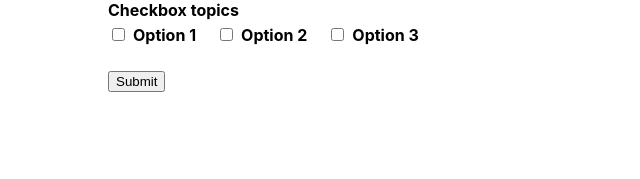
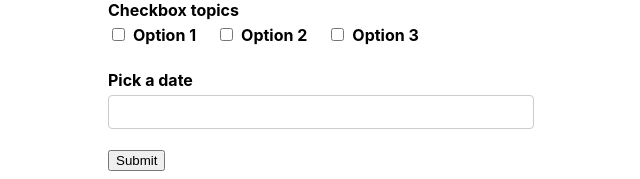
Before and after one commit to Shahrukh-elRed/codevolution-formik, a React (Create React App) app: page / in a window 1280 px wide. Shown: the part 286-465 px from the top of the page, without its empty margins (319-959 px from the left). Built offline with nearby package versions, Linux system fonts and the light colour scheme.

Commit message:
date picker

```diff
--- a/package.json
+++ b/package.json
@@ -8,6 +8,7 @@
     "@testing-library/user-event": "^13.5.0",
     "formik": "^2.4.6",
     "react": "^18.3.1",
+    "react-datepicker": "^7.3.0",
     "react-dom": "^18.3.1",
     "react-scripts": "5.0.1",
     "web-vitals": "^2.1.4",
--- /dev/null
+++ b/src/components/DatePicker.js
@@ -0,0 +1,33 @@
+import { ErrorMessage, Field } from "formik";
+import "react-datepicker/dist/react-datepicker.css";
+import DateView from "react-datepicker";
+import TextError from "./TextError";
+
+const DatePicker = ({ label, name, ...rest }) => {
+  return (
+    <div className="form-control">
+      <label htmlFor={name}>{label}</label>
+      <Field name={name}>
+        {({ form, field }) => {
+          const { setFieldValue } = form;
+          const { value } = field;
+          return (
+            <DateView
+              id={name}
+              {...field}
+              {...rest}
+              selected={value}
+              onChange={(val) =>
+                // setFieldValues(name, val)
+                setFieldValue(name, JSON.parse(JSON.stringify(val)))
+              }
+            />
+          );
+        }}
+      </Field>
+      <ErrorMessage name={name} component={TextError} />
+    </div>
+  );
+};
+
+export default DatePicker;
--- a/src/components/FormikContainer.js
+++ b/src/components/FormikContainer.js
@@ -25,6 +25,7 @@
     selectOption: "",
     radioOption: "",
     checkboxOption: [],
+    birthDate: null,
   };
   const validationSchema = Yup.object({
     email: Yup.string().required("Required"),
@@ -32,8 +33,12 @@
     selectOption: Yup.string().required("Required"),
     radioOption: Yup.string().required("Required"),
     checkboxOption: Yup.array().min(1, "Required"),
+    birthDate: Yup.date().nullable().required("Required"),
   });
-  const onSubmit = (values) => console.log("Form data", values);
+  const onSubmit = (values) => {
+    console.log("Form data", values);
+    // console.log("Saved data", JSON.parse(JSON.stringify(values)));
+  };
 
   return (
     <div>
@@ -73,6 +78,11 @@
               name="checkboxOption"
               options={checkboxOptions}
             />
+            <FormikControl
+              control="date"
+              label="Pick a date"
+              name="birthDate"
+            />
             <button type="submit">Submit</button>
           </Form>
         )}
--- a/src/components/FormikControl.js
+++ b/src/components/FormikControl.js
@@ -3,6 +3,7 @@
 import Select from "./Select";
 import Textarea from "./Textarea";
 import CheckboxGroup from "./CheckboxGroup";
+import DatePicker from "./DatePicker";
 
 const FormikControl = ({ control, ...rest }) => {
   switch (control) {
@@ -17,6 +18,7 @@
     case "checkbox":
       return <CheckboxGroup {...rest} />;
     case "date":
+      return <DatePicker {...rest} />;
     default:
       return null;
   }
```
Also changed, not shown: 1 other file (tests, documents, lock files or other folders).
